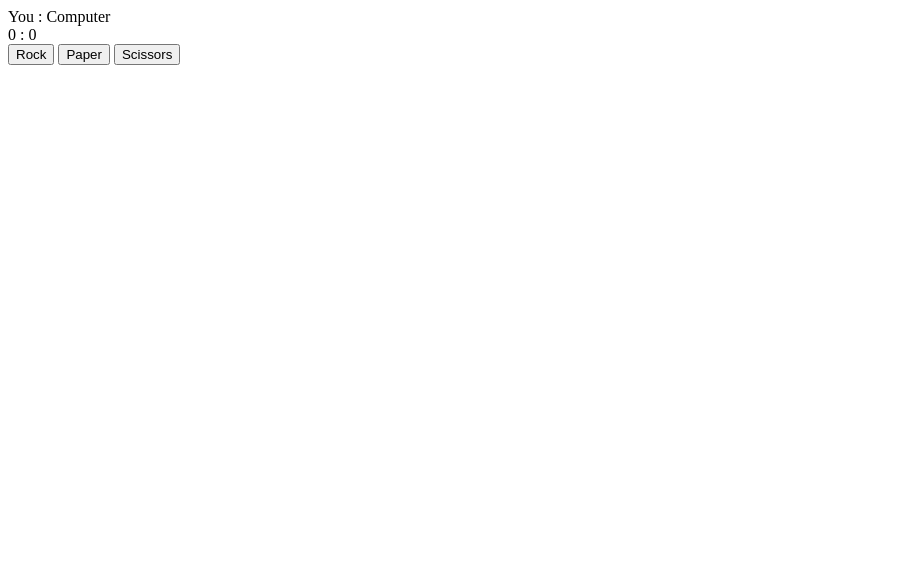
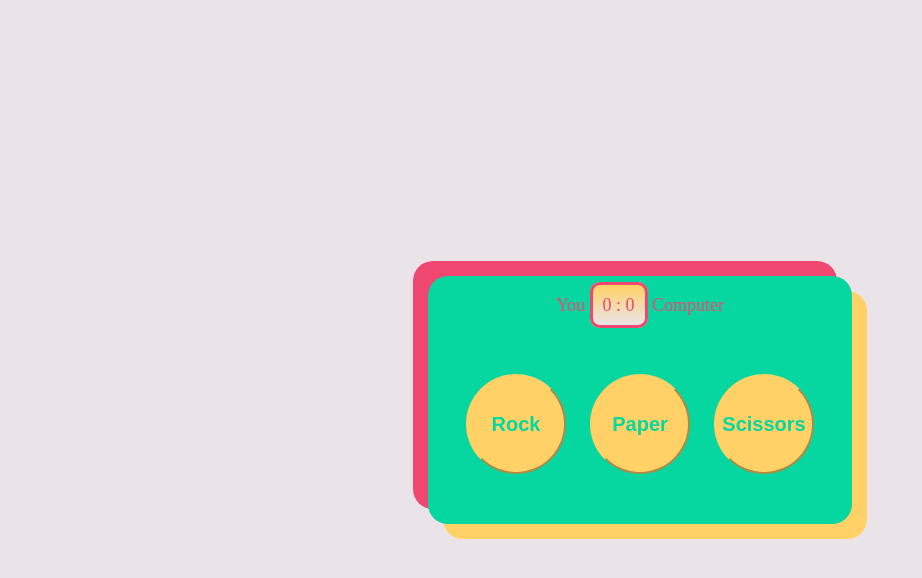
Before and after one commit to typohydra/rock-paper-scissors, a plain HTML site: page index.html in a window 1280 px wide. Shown: the whole page, without its empty margins (0-922 px from the left). Drawn offline with Linux system fonts and the light colour scheme.

Commit message:
minor changes in index.html

```diff
--- a/index.html
+++ b/index.html
@@ -3,18 +3,23 @@
 <head>
     <meta charset="UTF-8">
     <title>Document</title>
+    <link rel="stylesheet" href="style.css">
 </head>
 <body>
     <div id="container">
         <div id="container-score">
-            <span>You : Computer</span>
-            </br>
-            <span id="player-score">0</span> : <span id="computer-score">0</span>
+            <span>
+                You
+                <span id="span-score"><span id="player-score">0</span> : <span id="computer-score">0</span></span>
+                Computer
+            </span>
         </div>
 
-        <button id="btn-Rock" class="btn-choice">Rock</button>
-        <button id="btn-Paper" class="btn-choice">Paper</button>
-        <button id="btn-Scissors" class="btn-choice">Scissors</button>
+        <div id="choice-btns">
+            <button id="btn-Rock" class="btn-choice">Rock</button>
+            <button id="btn-Paper" class="btn-choice">Paper</button>
+            <button id="btn-Scissors" class="btn-choice">Scissors</button>
+        </div>
     </div>
     <script src="main.js"></script>
 </body>
```
